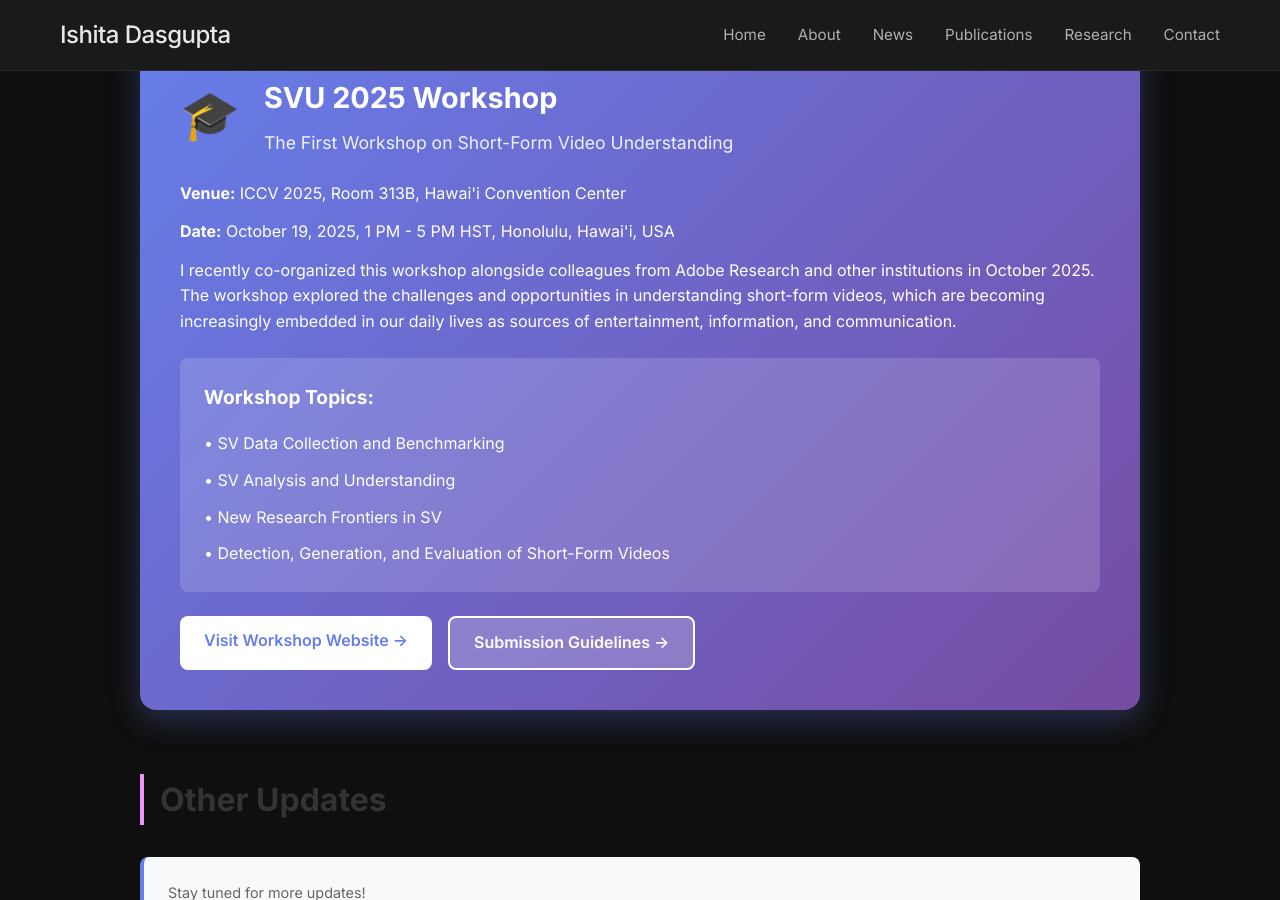
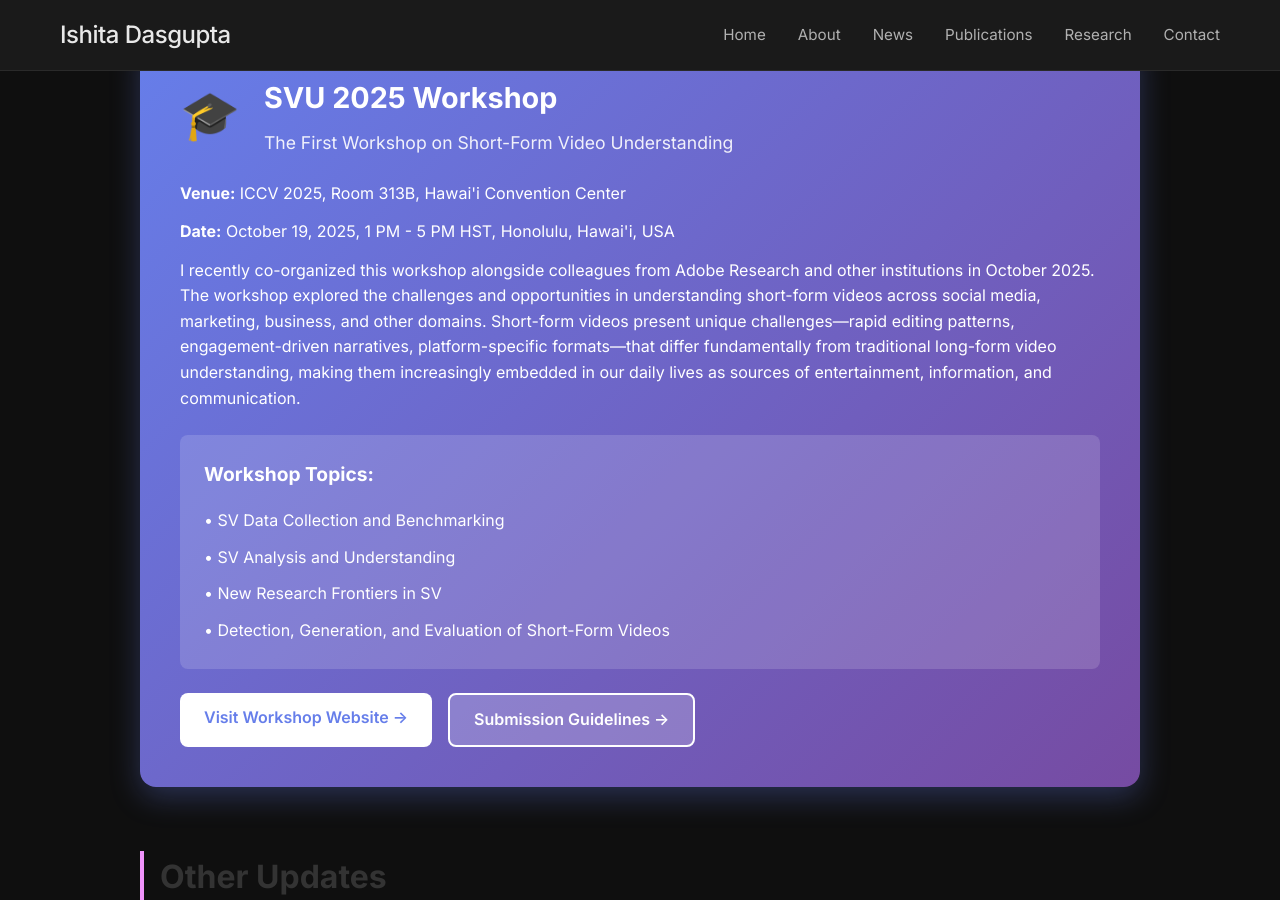
Before and after one commit to ISHITADG/ishitadg.github.io, a Jekyll site: the page built from news.md, in a window 1280 px wide and 900 px high, scrolled down 668 px. Built offline with Jekyll 4.4.1, drawn with Linux system fonts in a browser that asks for light colours; a style sheet for code colours, icons or effects is not loaded.

Commit message:
Update workshop description: highlight short-form video understanding across social, marketing, business domains with unique challenges

```diff
--- a/index.html
+++ b/index.html
@@ -113,7 +113,7 @@ layout: default
             <ul style="list-style: none; padding: 0; line-height: 1.8; color: #b0b0b0; font-size: 0.95rem;">
               <li style="margin-bottom: 1rem; padding-left: 1.5rem; position: relative;">
                 <span style="position: absolute; left: 0; color: #a8c5e0;">•</span>
-                <strong style="color: #e8e8e8;">Exploring New Frontiers:</strong> This workshop brings together researchers working on understanding short-form videos, which represent 90% of internet traffic and have 2.5x higher engagement than longer videos.
+                <strong style="color: #e8e8e8;">Exploring New Frontiers:</strong> This workshop brings together researchers working on understanding short-form videos across social media, marketing, business, and other domains. Short-form videos present unique challenges—rapid editing patterns, engagement-driven narratives, platform-specific formats—that differ fundamentally from traditional long-form video understanding, representing 90% of internet traffic with 2.5x higher engagement.
               </li>
               <li style="margin-bottom: 1rem; padding-left: 1.5rem; position: relative;">
                 <span style="position: absolute; left: 0; color: #a8c5e0;">•</span>
--- a/news.md
+++ b/news.md
@@ -49,7 +49,7 @@ permalink: /news/
           <strong>Date:</strong> October 19, 2025, 1 PM - 5 PM HST, Honolulu, Hawai'i, USA
         </p>
         <p style="line-height: 1.6; margin-bottom: 1.5rem;">
-          I recently co-organized this workshop alongside colleagues from Adobe Research and other institutions in October 2025. The workshop explored the challenges and opportunities in understanding short-form videos, which are becoming increasingly embedded in our daily lives as sources of entertainment, information, and communication.
+          I recently co-organized this workshop alongside colleagues from Adobe Research and other institutions in October 2025. The workshop explored the challenges and opportunities in understanding short-form videos across social media, marketing, business, and other domains. Short-form videos present unique challenges—rapid editing patterns, engagement-driven narratives, platform-specific formats—that differ fundamentally from traditional long-form video understanding, making them increasingly embedded in our daily lives as sources of entertainment, information, and communication.
         </p>
       </div>
 
```
Also changed, not shown: about.md (+1 -1 lines).
